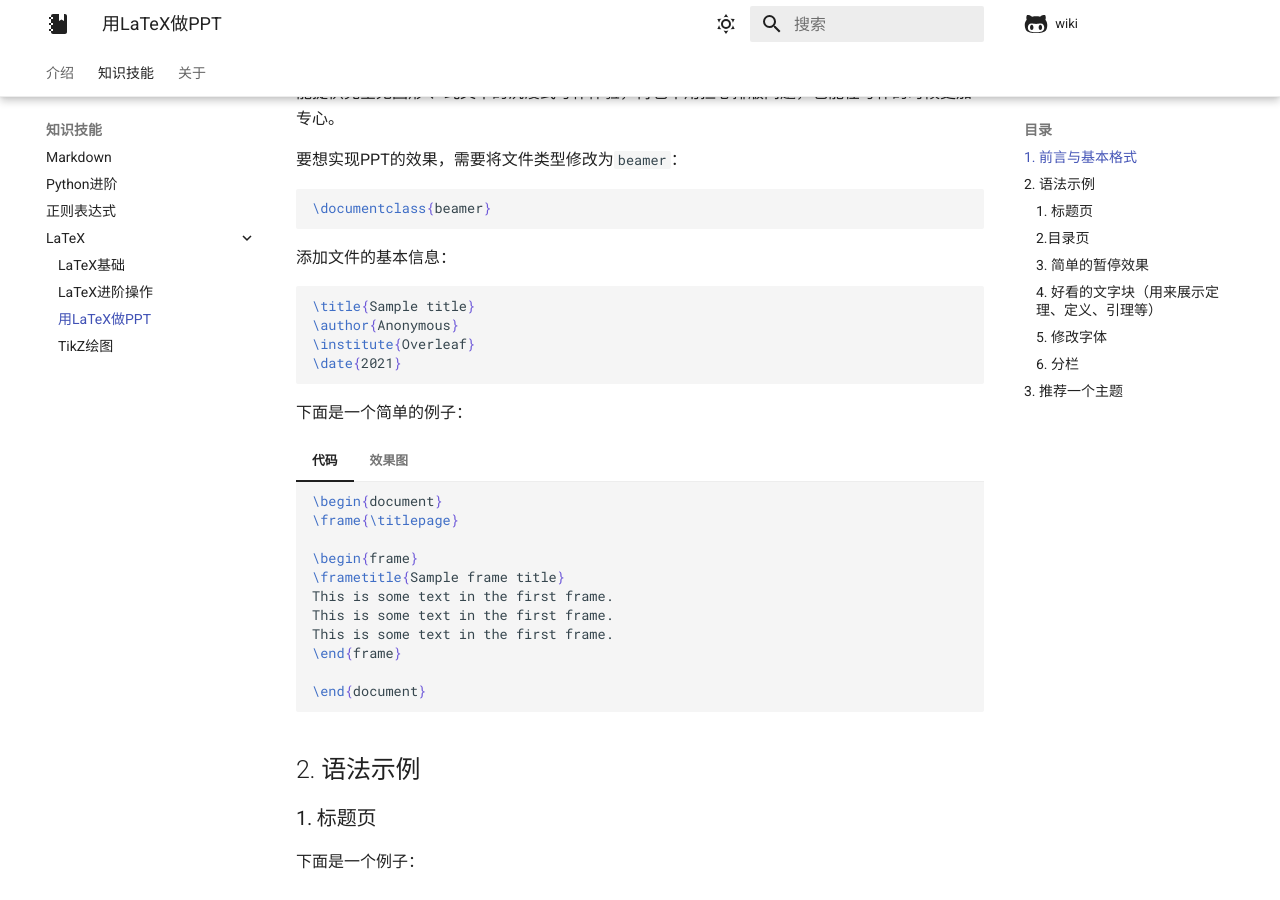
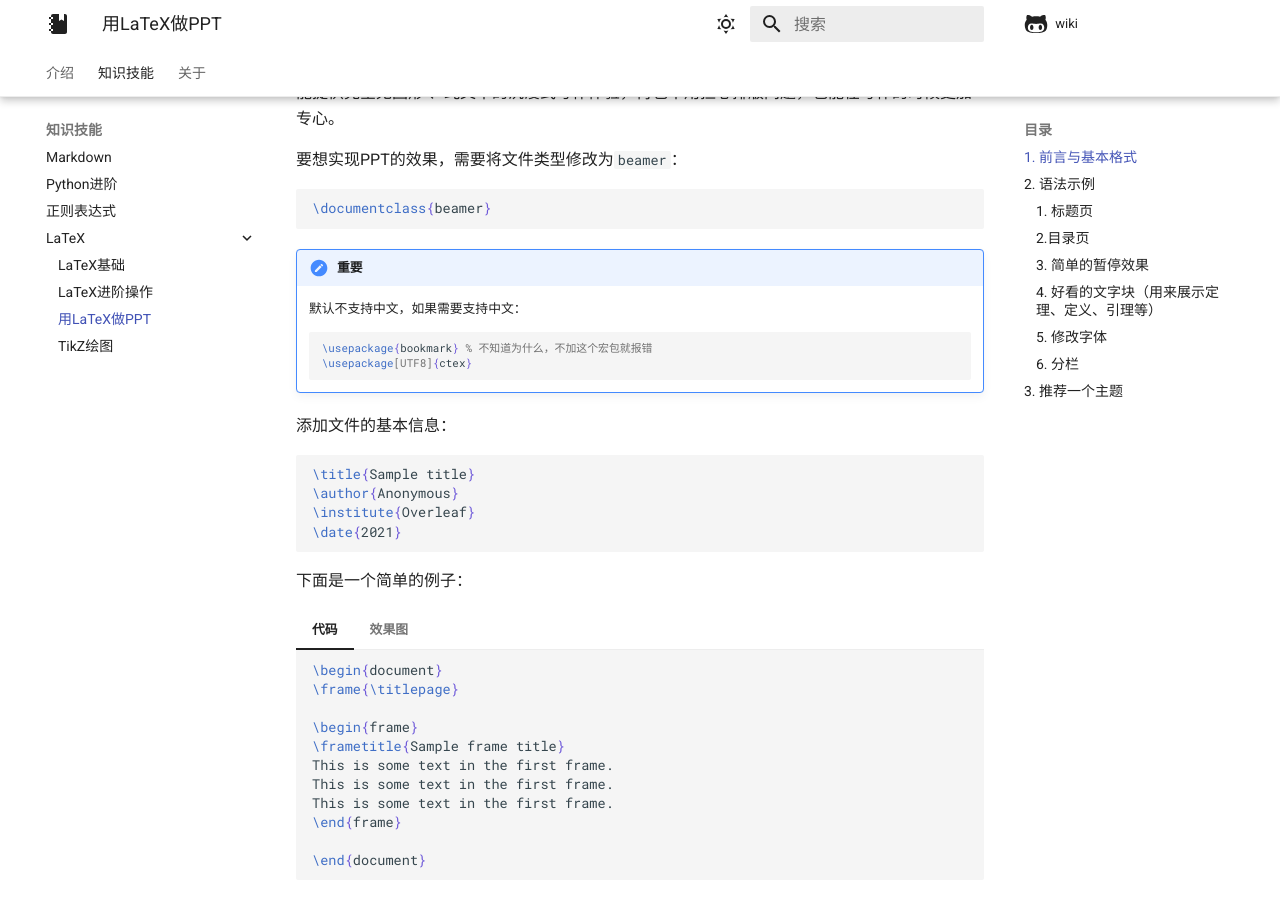
Before and after one commit to wjsoj/wiki, an MkDocs documentation site: the page built from docs/knowledge/beamer.md, in a window 1280 px wide and 900 px high, scrolled down 302 px. Built offline with MkDocs 1.6.1 and Material for MkDocs 9.7.7, drawn with Linux system fonts in a browser that asks for light colours; comment, search, counter and statistics services are not loaded.

Commit message:
增加了中文支持

````diff
--- a/docs/knowledge/beamer.md
+++ b/docs/knowledge/beamer.md
@@ -8,6 +8,13 @@ $\LaTeX$中的PPT并不是真正的PPT，而是编译成类似PPT版式的pdf文
 ```latex
 \documentclass{beamer}
 ```
+
+!!! note "重要"
+	默认不支持中文，如果需要支持中文：
+	```latex
+	\usepackage{bookmark} % 不知道为什么，不加这个宏包就报错
+	\usepackage[UTF8]{ctex}
+	```
 
 添加文件的基本信息：
 
````
